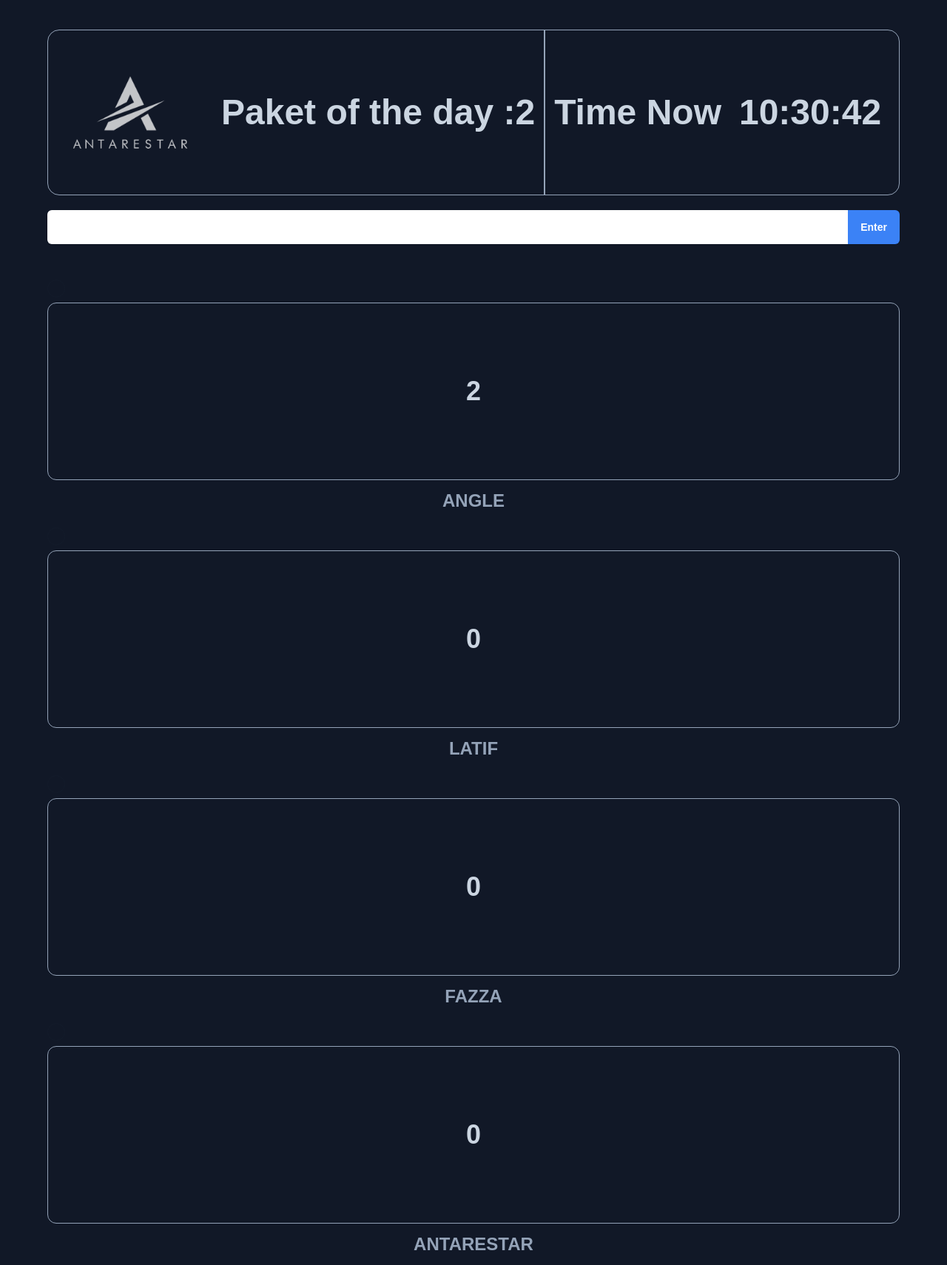
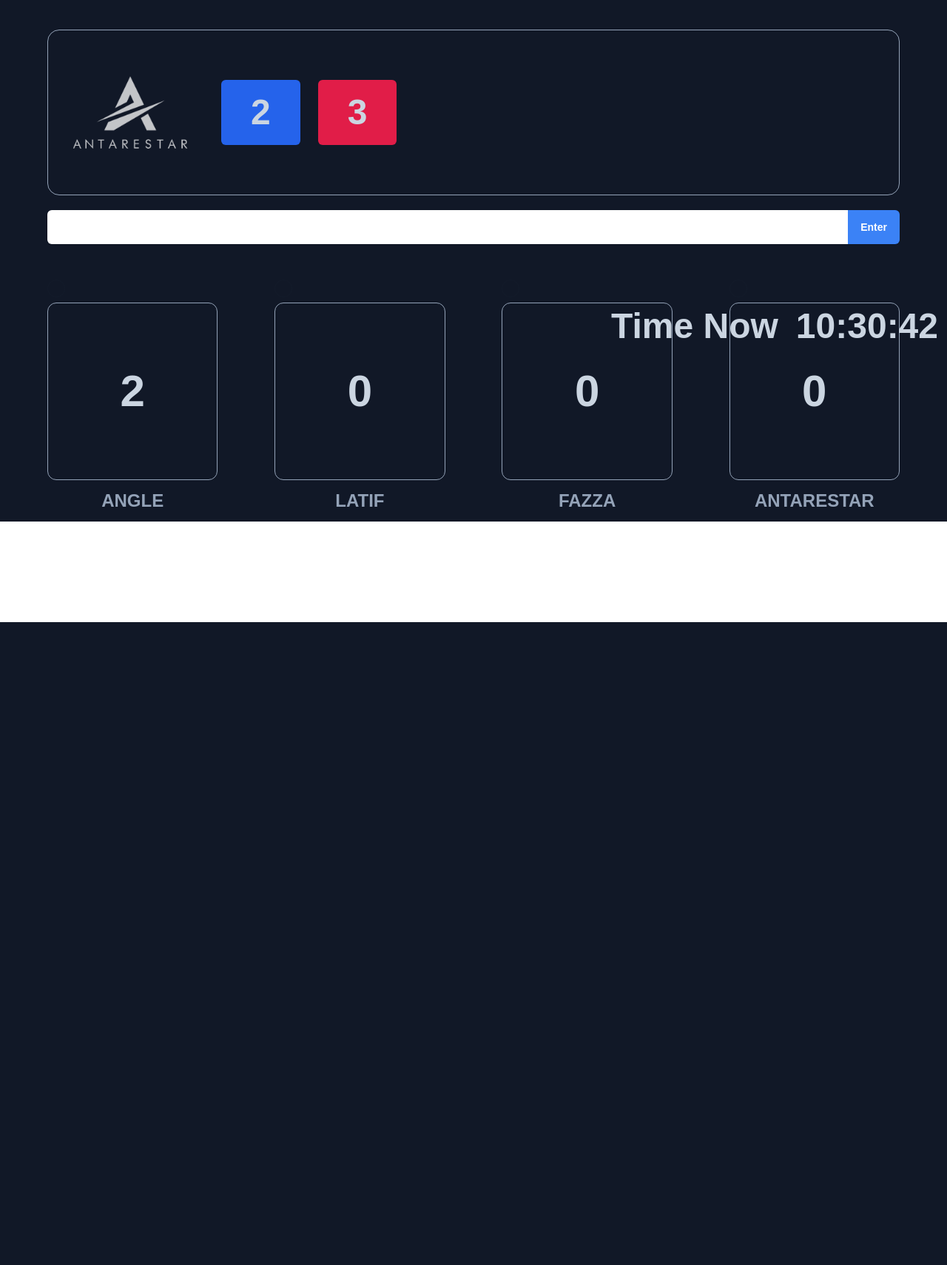
Before and after one commit to JouskaPram/gudangantarestar, a Django app: page / in a window 1280 px wide. Shown: the whole page at 74% size. After the commit the page ends 841 px from the top, so only its background shows below. Run offline with Django 3.2, Linux system fonts and the light colour scheme; data comes from the database, SQL or seed files in the repository; both versions use the stored data as it was after the commit; some libraries are stand-ins or nearby versions; some web fonts are replaced.

Commit message:
add new layout

```diff
--- a/scanantares/forms.py
+++ /dev/null
@@ -1,16 +0,0 @@
-from django.forms import ModelForm
-from django import forms
-from scanantares.models import *
-
-
-
-
-class FormSortir(ModelForm):
-    class Meta:
-        model = Sortir
-        fields = '__all__'
-
-        widgets = {
-            'barcode': forms.TextInput({'class' : 'py-3 px-4  w-full border-gray-200 shadow-sm rounded-l-md text-sm focus:z-10 focus:border-blue-500 focus:ring-blue-500 dark:bg-gray-800 dark:border-gray-700 dark:text-gray-400',}),
-            'scanner_id': forms.RadioSelect({'class' : 'mt-2  justify-between radio'}),
-        }
--- a/scanantares/models.py
+++ b/scanantares/models.py
@@ -24,3 +24,13 @@
 
     def __str__(self):
         return self.barcode
+
+
+class Double(models.Model):
+    barcode = models.CharField(max_length=40)
+
+    scanner = models.CharField(max_length=40, null=True, choices=SCANNER)
+    created_at = models.DateTimeField(auto_now_add=True)
+
+    def __str__(self):
+        return self.barcode
--- a/scanantares/templates/main.html
+++ b/scanantares/templates/main.html
@@ -1,4 +1,6 @@
 {% extends 'base.html' %} {%block content%}
+
+<!-- Startbody -->
 
 <div class="md:px-16 md:pt-10 px-3 pt-10">
   <!-- Header Area -->
@@ -12,19 +14,25 @@
       alt="Antarestar"
     />
     <div class="flex items-center align-middle px-3">
-      <h3
-        class="md:text-5xl text-2xl font-bold text-slate-300 align-middle text-left"
-      >
-        Paket of the day :
-      </h3>
-      <span
-        class="md:text-5xl font-bold text-slate-300 text-left text-2xl align-middle"
-      >
-        {{ total }}
-      </span>
+      <div class="bg-blue-600 p-5 px-10 rounded-md">
+        <h3
+          class="md:text-5xl text-2xl font-bold text-slate-300 align-middle text-left"
+        >
+          {{ total }}
+        </h3>
+      </div>
+    </div>
+    <div class="flex items-center align-middle px-3">
+      <div class="bg-rose-600 p-5 px-10 rounded-md">
+        <h3
+          class="md:text-5xl text-2xl font-bold text-slate-300 align-middle text-left"
+        >
+          {{ double }}
+        </h3>
+      </div>
     </div>
     <div
-      class="border-l-2 border-slate-400 h-full md:flex align-middle items-center hidden"
+      class="absolute right-0 border-slate-400 h-full md:flex align-middle items-center hidden"
     >
       <h2 class="text-center font-semibold md:text-5xl px-3 text-slate-300">
         Time Now
@@ -38,8 +46,23 @@
 
   <!-- ./ EndHeader Area -->
 
+  <!-- Alert Area -->
+
+  {% for message in messages %} {% if message.tags == 'warning' %}
+  <div class="bg-red-500 text-white font-bold rounded-full px-4 py-2">
+    {{ message }}
+  </div>
+  {% endif %} {% endfor %}
+
+  <!-- ./ EndAlert Area -->
+
+  <!-- Form Area -->
+
   <form action="" method="post">
     {% csrf_token %}
+
+    <!-- Input Barcode Area -->
+
     <div class="mt-5">
       <label for="hs-trailing-button-add-on" class="sr-only">Label</label>
       <div class="flex rounded-md shadow-sm">
@@ -58,6 +81,10 @@
         </button>
       </div>
     </div>
+
+    <!-- ./EndInput Barcode Area -->
+
+    <!-- Coming soon -->
 
     <!-- <div
       class="flex flex-wrap justify-between justify-items-center gap-1 w-full pt-10 items-center"
@@ -78,24 +105,28 @@
       {% endfor %}
     </div> -->
 
+    <!-- ./Coming soon -->
+
+    <!-- Radio Scanner Area -->
+
     <div
       class="flex flex-wrap justify-between justify-items-center gap-1 w-full pt-10 items-center"
     >
-      <div class="w-full mx-10 md:mx-0">
+      <div class="w-full mx-10 md:mx-0 md:w-1/5">
         <input
           type="radio"
           name="scanner"
           id="angle"
           value="angle"
-          class="mt-2 justify-between radio"
+          class="peer/draft radio mt-2 justify-between"
           required
         />
-        <label for="angel">
+        <label for="angle">
           <div
             class="border border-slate-400 md:h-60 h-40 rounded-xl flex text-center items-center justify-center peer-checked/draft:border-none peer-checked/draft:bg-slate-300 text-slate-300 peer-checked/draft:text-slate-700"
           >
             <div
-              class="md: text-4xl font-bold justify-items-center items-center text-center"
+              class="md:text-6xl font-bold justify-items-center items-center text-center"
             >
               {{ angle }}
             </div>
@@ -107,9 +138,8 @@
           </h3>
         </label>
       </div>
-    </div>
-    <div class="flex flex-wrap justify-between">
-      <div class="w-full mx-10 md:mx-0">
+
+      <div class="w-full mx-10 md:mx-0 md:w-1/5">
         <input
           type="radio"
           name="scanner"
@@ -123,7 +153,7 @@
             class="border border-slate-400 md:h-60 h-40 rounded-xl flex text-center items-center justify-center peer-checked/draft:border-none peer-checked/draft:bg-slate-300 text-slate-300 peer-checked/draft:text-slate-700"
           >
             <div
-              class="md: text-4xl font-bold justify-items-center items-center text-center"
+              class="md:text-6xl font-bold justify-items-center items-center text-center"
             >
               {{ latif }}
             </div>
@@ -135,9 +165,8 @@
           </h3>
         </label>
       </div>
-    </div>
-    <div class="flex flex-wrap justify-between">
-      <div class="w-full mx-10 md:mx-0">
+
+      <div class="w-full mx-10 md:mx-0 md:w-1/5">
         <input
           type="radio"
           name="scanner"
@@ -151,7 +180,7 @@
             class="border border-slate-400 md:h-60 h-40 rounded-xl flex text-center items-center justify-center peer-checked/draft:border-none peer-checked/draft:bg-slate-300 text-slate-300 peer-checked/draft:text-slate-700"
           >
             <div
-              class="md: text-4xl font-bold justify-items-center items-center text-center"
+              class="md:text-6xl font-bold justify-items-center items-center text-center"
             >
               {{ fazza }}
             </div>
@@ -163,9 +192,8 @@
           </h3>
         </label>
       </div>
-    </div>
-    <div class="flex flex-wrap justify-between">
-      <div class="w-full mx-10 md:mx-0">
+
+      <div class="w-full mx-10 md:mx-0 md:w-1/5">
         <input
           type="radio"
           name="scanner"
@@ -179,7 +207,7 @@
             class="border border-slate-400 md:h-60 h-40 rounded-xl flex text-center items-center justify-center peer-checked/draft:border-none peer-checked/draft:bg-slate-300 text-slate-300 peer-checked/draft:text-slate-700"
           >
             <div
-              class="md: text-4xl font-bold justify-items-center items-center text-center"
+              class="md:text-6xl font-bold justify-items-center items-center text-center"
             >
               {{ antare }}
             </div>
@@ -192,82 +220,14 @@
         </label>
       </div>
     </div>
+
+    <!-- ./EndRadio Scanner Area -->
   </form>
 
-  <!-- <form action="" method="post">
-    {% csrf_token %}
-    <div class="mt-5">
-      <label for="hs-trailing-button-add-on" class="sr-only">Label</label>
-      <div class="flex rounded-md shadow-sm">
-        {{ form.barcode }}
-        <button
-          type="submit"
-          class="py-3 px-4 inline-flex flex-shrink-0 justify-center items-center gap-2 rounded-r-md border border-transparent font-semibold bg-blue-500 text-white hover:bg-blue-600 focus:z-10 focus:outline-none focus:ring-2 focus:ring-blue-500 transition-all text-sm"
-        >
-          Enter
-        </button>
-      </div>
-    </div>
-    <div class="flex flex-wrap justify-between">
-      <div class="w-full mx-10 md:mx-0">{{ form.scanner_id }}</div>
-    </div>
-
-    <button type="submit" class="btn btn-succes">submit</button>
-  </form> -->
-
-  <!-- <form method="post" action="">
-    {% csrf_token %}
-    <div
-      class="flex flex-wrap justify-between justify-items-center gap-1 w-full pt-10 items-center"
-    >
-      {% for scan in scanner %}
-      <div class="md:w-1/5 w-full mx-10 md:mx-0">
-        <input
-          type="radio"
-          name="scanner_id"
-          id="scanner_1"
-          class="peer/draft radio"
-        />
-        <div
-          class="border border-slate-400 md:h-60 h-40 rounded-xl flex text-center items-center justify-center peer-checked/draft:border-none peer-checked/draft:bg-slate-300 text-slate-300 peer-checked/draft:text-slate-700"
-        >
-          <div
-            class="md: text-4xl font-bold justify-items-center items-center text-center"
-          >
-            69
-          </div>
-        </div>
-        <h3
-          class="text-center font-semibold text-2xl text-slate-400 my-3 uppercase"
-        >
-          {{ scan.name }}
-        </h3>
-      </div>
-      {% endfor %}
-    </div>
-
-    <div class="mt-5">
-      <label for="hs-trailing-button-add-on" class="sr-only">Label</label>
-      <div class="flex rounded-md shadow-sm">
-        <input
-          type="text"
-          id="hs-trailing-button-add-on"
-          name="barcode"
-          class="py-3 px-4 block w-full border-gray-200 shadow-sm rounded-l-md text-sm focus:z-10 focus:border-blue-500 focus:ring-blue-500 dark:bg-gray-800 dark:border-gray-700 dark:text-gray-400"
-          value=""
-          required
-        />
-        <button
-          type="submit"
-          class="py-3 px-4 inline-flex flex-shrink-0 justify-center items-center gap-2 rounded-r-md border border-transparent font-semibold bg-blue-500 text-white hover:bg-blue-600 focus:z-10 focus:outline-none focus:ring-2 focus:ring-blue-500 transition-all text-sm"
-        >
-          Enter
-        </button>
-      </div>
-    </div>
-  </form> -->
-  <!-- ./end Scanner Area -->
+  <!-- ./EndForm Area -->
 
   <!-- <button class="btn btn-primary" onclick="eabutton()">click me</button> -->
 </div>
+
+<!-- ./EndBody -->
 {%endblock%}
--- a/scanantares/views.py
+++ b/scanantares/views.py
@@ -1,35 +1,29 @@
-from django.shortcuts import render
+from django.shortcuts import render, redirect
 from scanantares.models import *
-from .forms import FormSortir
 from django.contrib import messages
-from django.shortcuts import redirect
+from django.utils import timezone
 
 
 def home(req):
+    current_time = timezone.now()
 
-    # if req.POST:
-    #     form = FormSortir(req.POST)
-    #     if form.is_valid():
-    #         form.save()
-    #         form=FormSortir()
-    #         pesan="data sukses di simpan"
-    #         context={
-    #             'form':form,
-    #             'pesan':pesan,
-    #         }
+    # if req.session.get('current_day') != current_time.date():
+    #     req.session['count'] = 0
+    # req.session['current_day'] = current_time.date()
+
 
     # scanner = Scanner.objects.all()
     total = Sortir.objects.count()
+    double = Double.objects.count()
     angle = Sortir.objects.filter(scanner='angle').count()
     latif = Sortir.objects.filter(scanner='latif').count()
     fazza = Sortir.objects.filter(scanner='fazza').count()
-    antare = Sortir.objects.filter(scanner='antare').count()
-    form = FormSortir()
+    antare = Sortir.objects.filter(scanner='antarestar').count()
 
     context = {
         # 'scanner':scanner,
         'total':total,
-        'form':form,
+        'double':double,
         'angle':angle,
         'latif':latif,
         'fazza':fazza,
@@ -39,18 +33,28 @@
 
     if req.POST:
         sortir = Sortir()
+        double = Double()
 
         barcode = req.POST.get('barcode')
         scanner = req.POST.get('scanner')
 
-        sortir.barcode = barcode
-        sortir.scanner = scanner
 
-        sortir.save()
+        if Sortir.objects.filter(barcode=barcode).exists():
+            messages.warning(req, 'Barcode ini sudah pernah digunakan')
+            # if Double.objects.filter(barcode=barcode).exists():
+            #     return redirect('/')
 
-        messages.success(req, 'input sukses')
-        return redirect('/')
-        # return render(req,'main.html', context)
+            double.barcode = barcode
+            double.scanner = scanner
+            double.save()
+
+            return redirect('/')
+        else:
+
+            sortir.barcode = barcode
+            sortir.scanner = scanner
+            sortir.save()
+            return redirect('/')
 
 
 
```
Also changed, not shown: scanantares/admin.py (+9 -2 lines), db.sqlite3, scanantares/migrations/0016_double.py (added).
